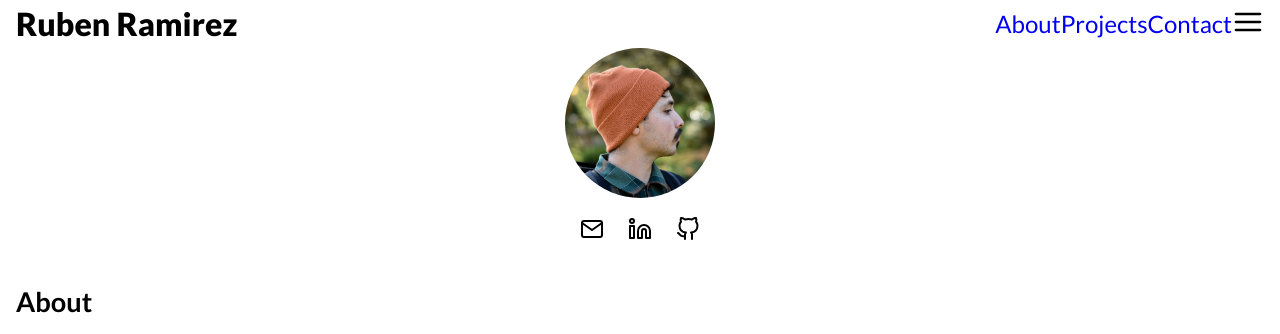
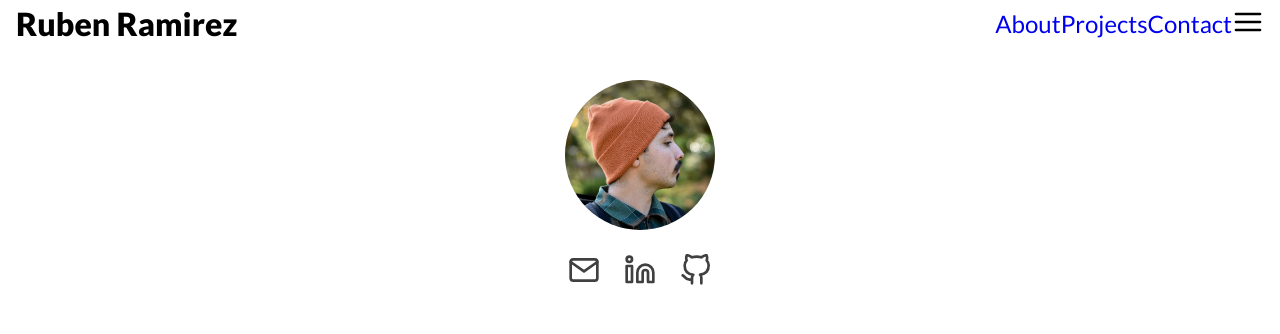
Before and after one commit to rramirez216/rubenramirezdev, a React (Create React App) app: page / in a window 1280 px wide. Shown: the top 334 px of the page. Built offline with nearby package versions, Linux system fonts and the light colour scheme.

Commit message:
changes color and size of svg links

```diff
--- a/src/components/Portrait.js
+++ b/src/components/Portrait.js
@@ -31,7 +31,8 @@ const Wrapper = styled.div`
   flex-flow: column;
   justify-content: center;
   align-items: center;
-  gap: 16px;
+  gap: 24px;
+  margin-top: 32px;
 `
 const ImageWrapper = styled.div`
   width: 150px;
@@ -48,11 +49,16 @@ const Link = styled.a`
   display: block;
   &:link {
     /* color: hsl(138, 81%, 29%); */
-    color: hsl(0, 0%, 0%);
+    color: hsl(0, 0%, 25%);
   }
   &:visited {
     /* color: hsl(138, 81%, 29%); */
-    color: hsl(0, 0%, 0%);
+    color: hsl(0, 0%, 25%);
+  }
+
+  & svg {
+    height: 32px;
+    width: 32px;
   }
 `
 
```
